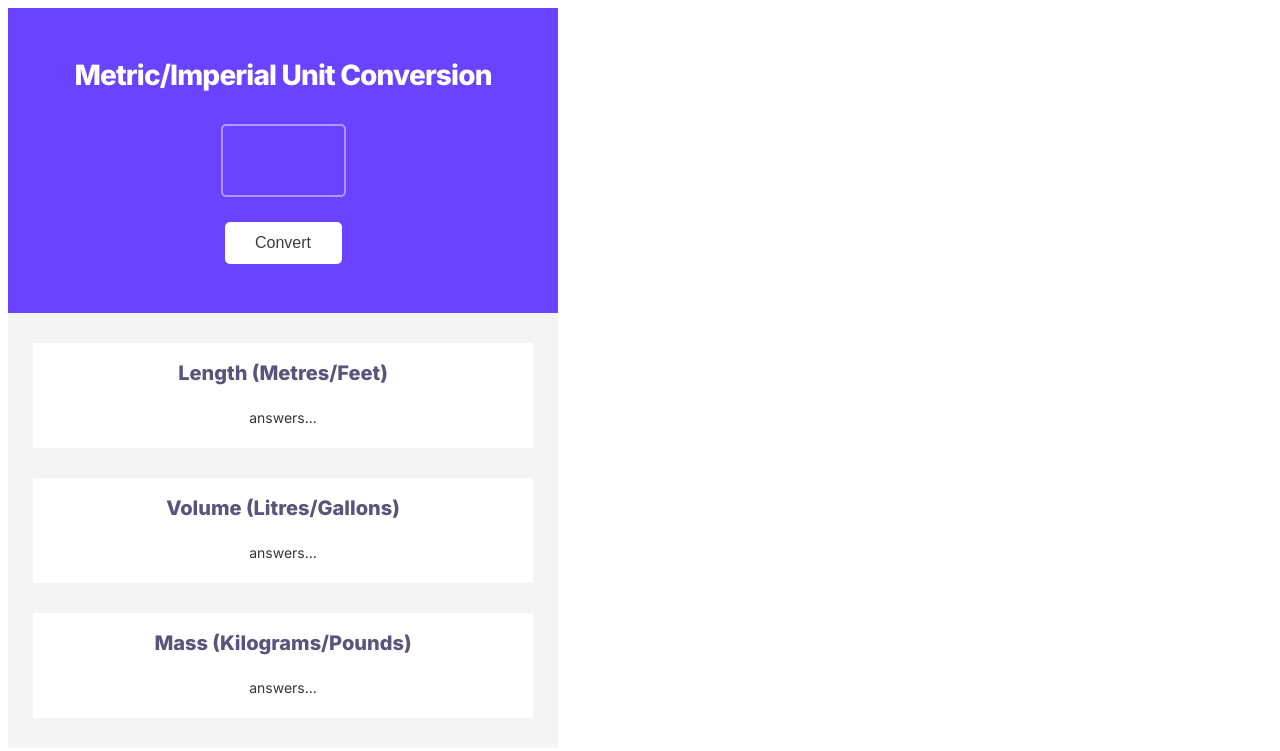
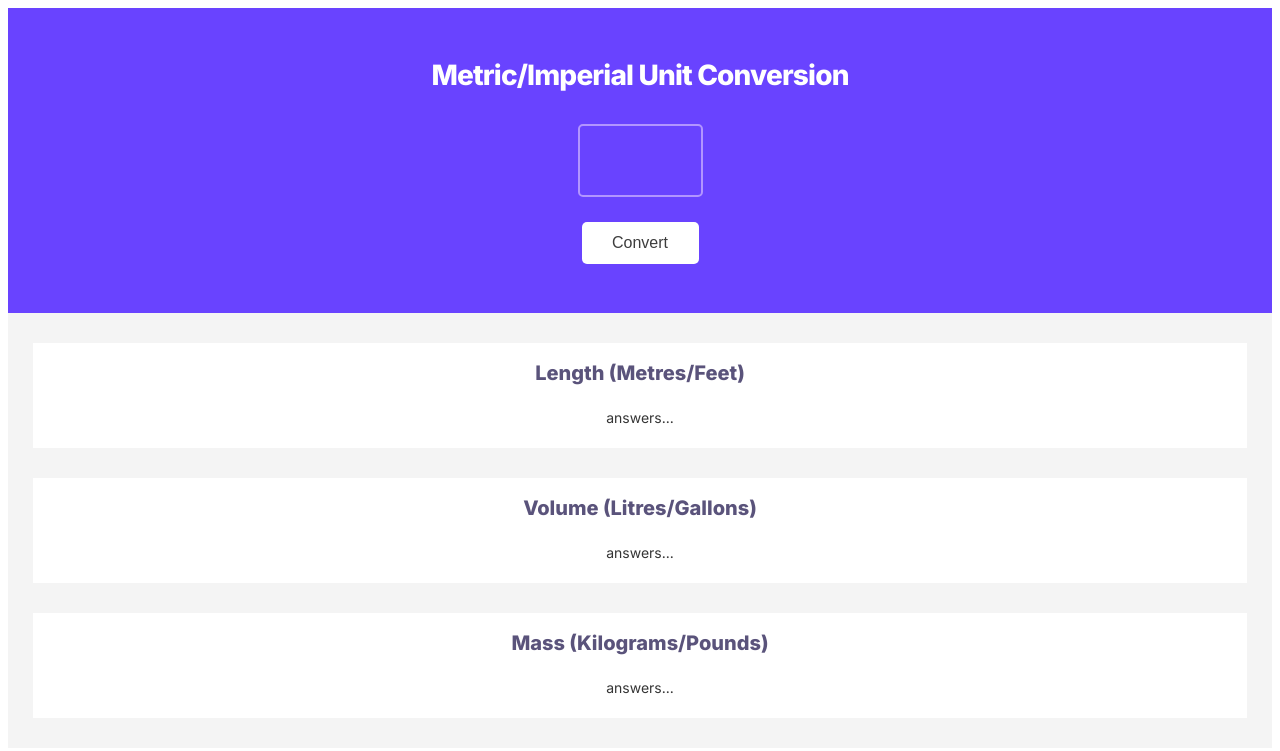
Before and after one commit to gdembinski/Unit-Converter, a plain HTML site: page index.html in a window 1280 px wide. Drawn offline with Linux system fonts and the light colour scheme.

Commit message:
Update styles.css

```diff
--- a/styles.css
+++ b/styles.css
@@ -1,7 +1,8 @@
 body {
     font-family: 'Acme', sans-serif;
     font-family: 'Inter', sans-serif;
-    width: 550px;
+    width: auto;
+    height: auto;
     display: flex;
     flex-direction: column;
     text-align: center;
```
